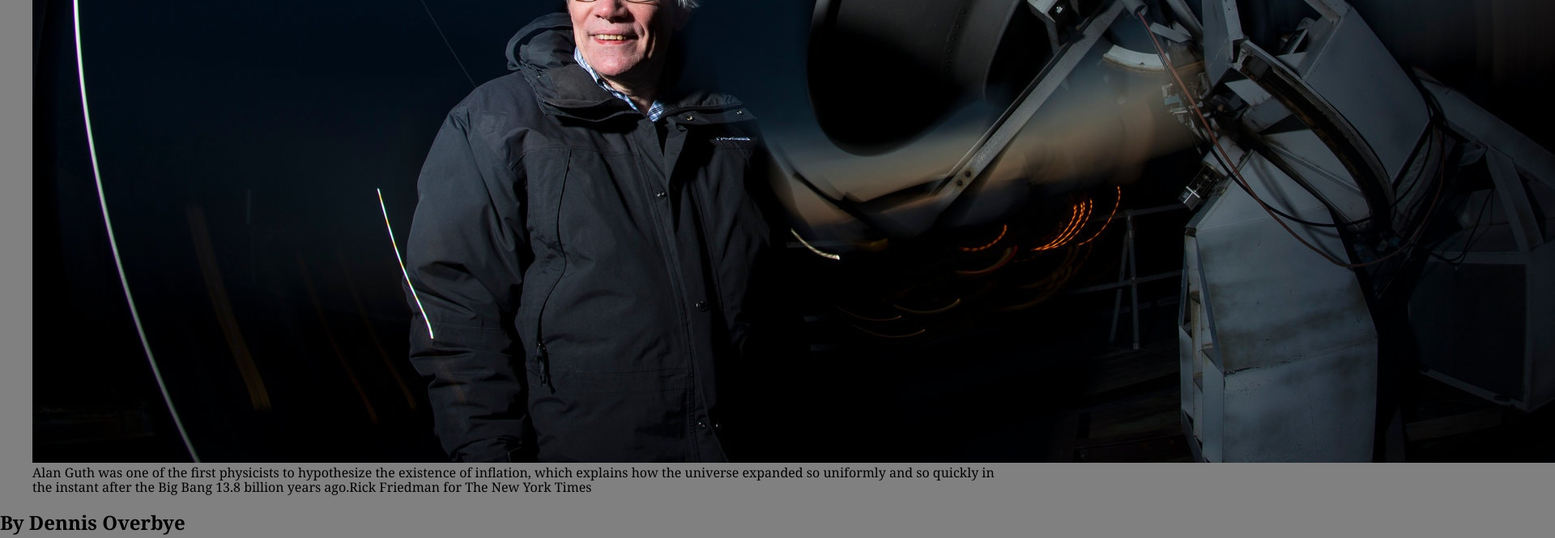
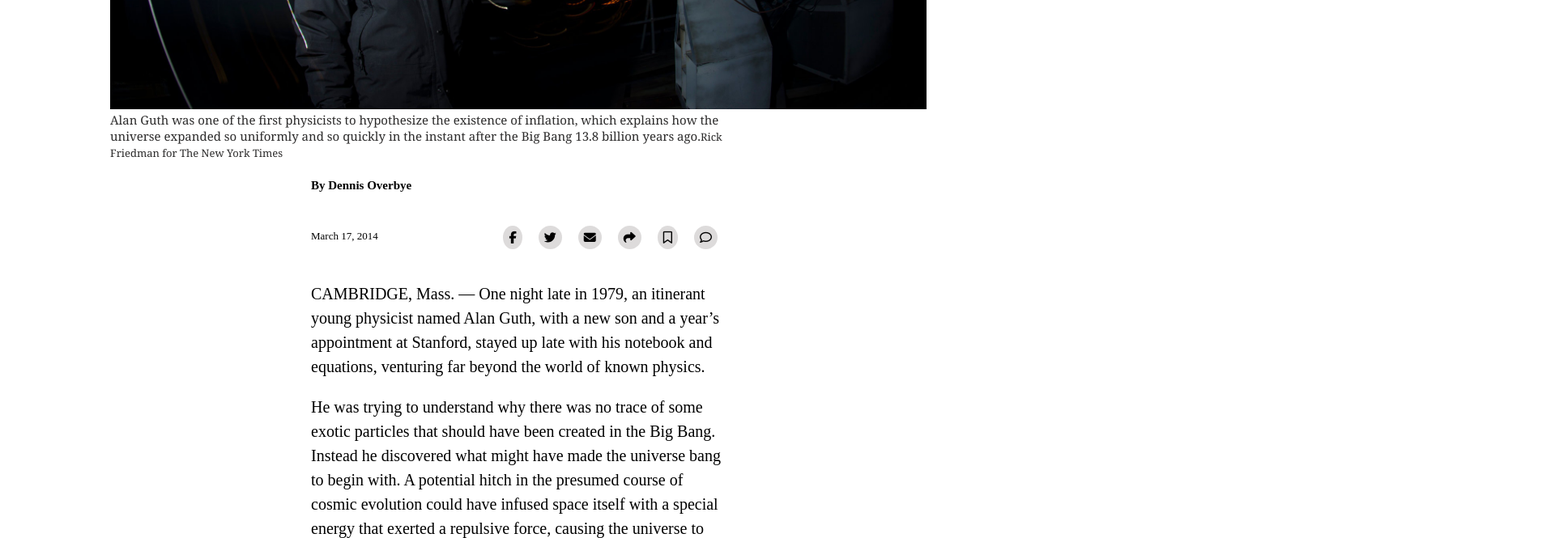
Before and after one commit to jrai0792/Positioning-and-Floating-Elements, a website: page index.html in a window 1280 px wide. Shown: the part 660-1325 px from the top of the page at 81% size, 1920 px wide, since content can reach past the window. Drawn offline with Linux system fonts and the light colour scheme.

Commit message:
Add styles main image, figure and social icons in first section

```diff
--- a/assets/style.css
+++ b/assets/style.css
@@ -1,5 +1,4 @@
 body {
-  background-color: gray;
   font-family: georgia, "times new roman", times, serif, nyt-franklin, helvetica, arial, sans-serif;
 }
 
@@ -21,7 +20,7 @@ body {
   align-items: center;
 }
 
-.nav-bar ul {
+ul {
   list-style: none;
 }
 
@@ -66,3 +65,79 @@ body {
 .subscribe {
   margin-right: 7px;
 }
+
+/* Main */
+main {
+  margin-top: 40px
+}
+
+.heading-img {
+  width: 85%;
+  margin: 0 auto;
+
+}
+
+.heading-img h1 {
+  margin: auto;
+  font-size: 40px;
+  width: 600px;
+  font-style: italic;
+  padding: 4rem 0 1rem 0;
+  font-weight: 900;
+}
+
+.heading-img img {
+  width: 100%;
+}
+
+.heading-img figcaption {
+  font-size: 15px;
+  color:rgb(44, 43, 43);
+  line-height: 20px;
+  width: 75%;
+
+}
+
+.heading-img figcaption span {
+  font-size: 13px;
+  line-height: 18px;
+}
+
+.main-content {
+  font-family: nyt-imperial;
+  line-height: 30px;
+  font-size: 20px;
+  width: 40%;
+  margin: 0 auto;
+}
+
+.main-content h2 {
+  font-size: 15px;
+}
+
+.date-share-icons p{
+  font-size: 13px;
+
+}
+.date-share-icons ul {
+  flex: 70%;
+  justify-content: flex-end;
+}
+.date-share-icons ul li {
+  margin: 0 10px;
+
+}
+.date-share-icons i {
+  background-color: rgba(197, 194, 194, 0.589);
+  border-radius: 50%;
+  display: inline-block;
+  font-size: 15px;
+  padding: 7px;
+
+}
+.date-share-icons i:hover {
+  background-color: #fff;
+  outline: 1px solid black;
+  border-radius: 50%;
+  cursor: pointer;
+}
--- a/index.html
+++ b/index.html
@@ -31,7 +31,7 @@
 
     <main>
         <article>
-            <section>
+            <section class="heading-img">
                 <h1>Space Ripples Reveal Big Bang’s Smoking Gun</h1>
                 <figure>
                     <img src="assets/images/cosmos1.jpg" alt="Article image">
@@ -41,11 +41,11 @@
                         13.8 billion years ago.<span>Rick Friedman for The New York Times</span></figcaption>
                 </figure>
             </section>
-            <section>
+            <section class="main-content">
                 <h2>By Dennis Overbye</h2>
-                <section class="date-share-icons">
+                <section class="date-share-icons flex">
                     <p>March 17, 2014</p>
-                    <ul>
+                    <ul class="flex">
                         <li><i class="fa fa-facebook" aria-hidden="true"></i></li>
                         <li><i class="fa fa-twitter" aria-hidden="true"></i></li>
                         <li><i class="fa fa-envelope" aria-hidden="true"></i></li>
```
